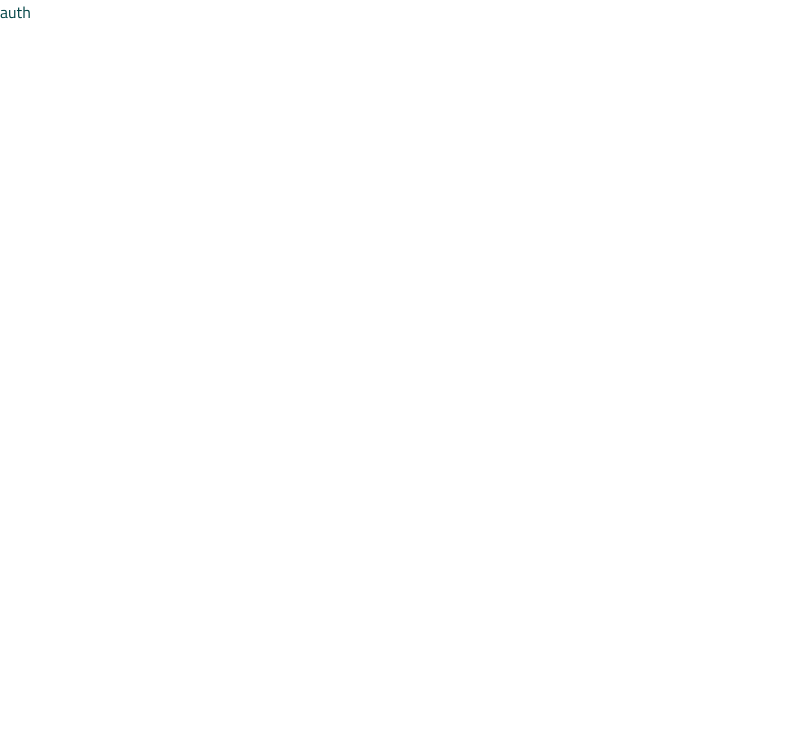
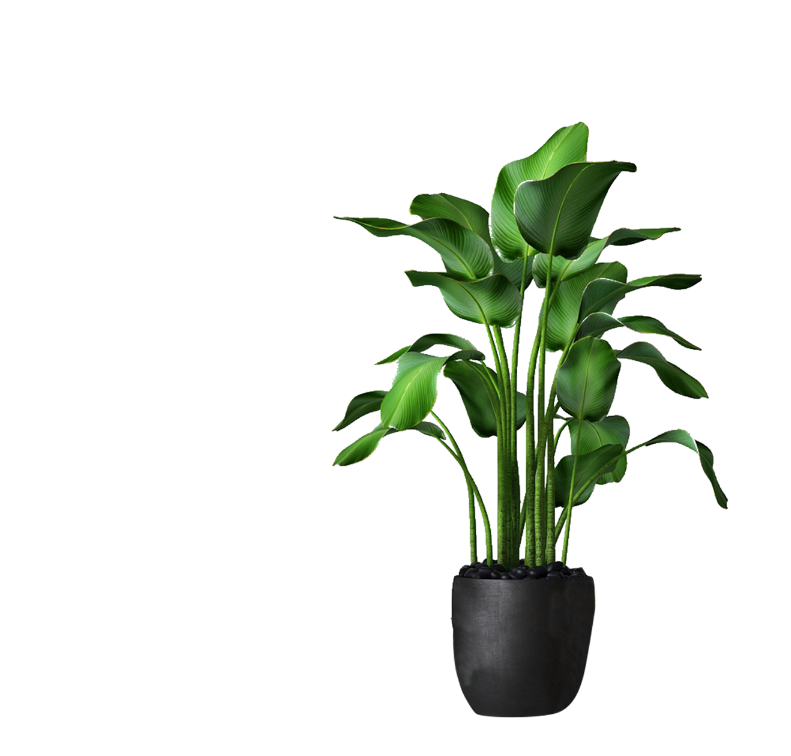
Before and after one commit to tayahanchar/food-app-ts, a React (Vite) app: page /auth in a window 1280 px wide. Shown: the top 756 px of the page, without its empty margins (0-791 px from the left). Built offline with nearby package versions, Linux system fonts and the light colour scheme.

Commit message:
feat: add logo on auth page

```diff
--- a/src/components/Auth/Auth.module.css
+++ b/src/components/Auth/Auth.module.css
@@ -0,0 +1,10 @@
+.auth {
+  width: 800px;
+  margin: 50px auto;
+  display: flex;
+  gap: 50px;
+}
+
+.logo {
+  width: 600px;
+}
--- a/src/components/Auth/Auth.tsx
+++ b/src/components/Auth/Auth.tsx
@@ -1,9 +1,10 @@
 import { Outlet } from "react-router-dom";
+import styles from "./Auth.module.css";
 
 const Auth = () => {
   return (
-    <div>
-      <p>auth</p>
+    <div className={styles.auth}>
+      <img className={styles.logo} src="../plant.png" alt="logo" />
       <Outlet />
     </div>
   );
```
Also changed, not shown: public/plant.png (added).
